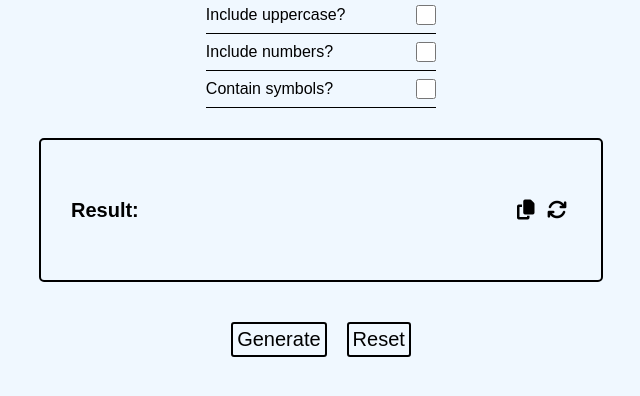
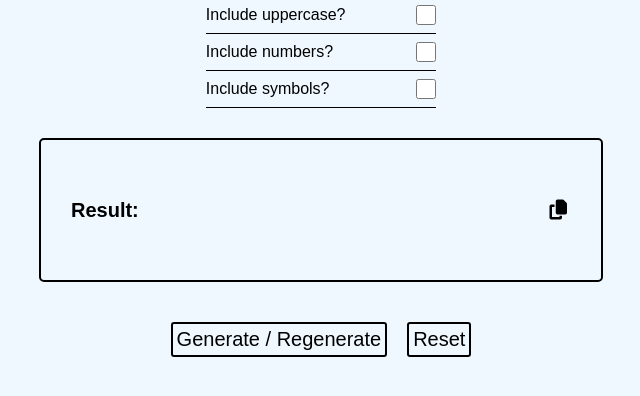
Before and after one commit to conradhunter/Password-Generator, a plain HTML site: page index.html in a window 1280 px wide. Shown: the part 184-580 px from the top of the page, without its empty margins (319-959 px from the left). Drawn offline with Linux system fonts and the light colour scheme.

Commit message:
remove regen button, fix word wrap styling

```diff
--- a/index.html
+++ b/index.html
@@ -28,7 +28,7 @@
           <input type="checkbox" name="" class="checkbox" id="numbers" />
         </div>
         <div class="input__wrapper">
-          <label for="">Contain symbols?</label>
+          <label for="">Include symbols?</label>
           <input type="checkbox" name="" class="checkbox" id="symbols" />
         </div>
       </div>
@@ -42,14 +42,11 @@
             <button onclick="{copyToClipboard()}" class="result__btn">
               <i class="fa-solid fa-copy"></i>
             </button>
-            <button onclick="{regeneratePassword()}" class="result__btn">
-              <i class="fa-solid fa-arrows-rotate"></i>
-            </button>
           </div>
         </div>
         <div class="buttons__wrapper">
           <button onclick="{detectPasswordRequirements()}" class="generate">
-            Generate
+            Generate / Regenerate
           </button>
 
           <button onclick="{clearGenerator()}" class="generate">
--- a/styles.css
+++ b/styles.css
@@ -109,3 +109,8 @@ button {
   display: flex;
   align-items: center;
 }
+
+#result-para {
+  word-break: break-all;
+  max-width: 80%;
+}
```
